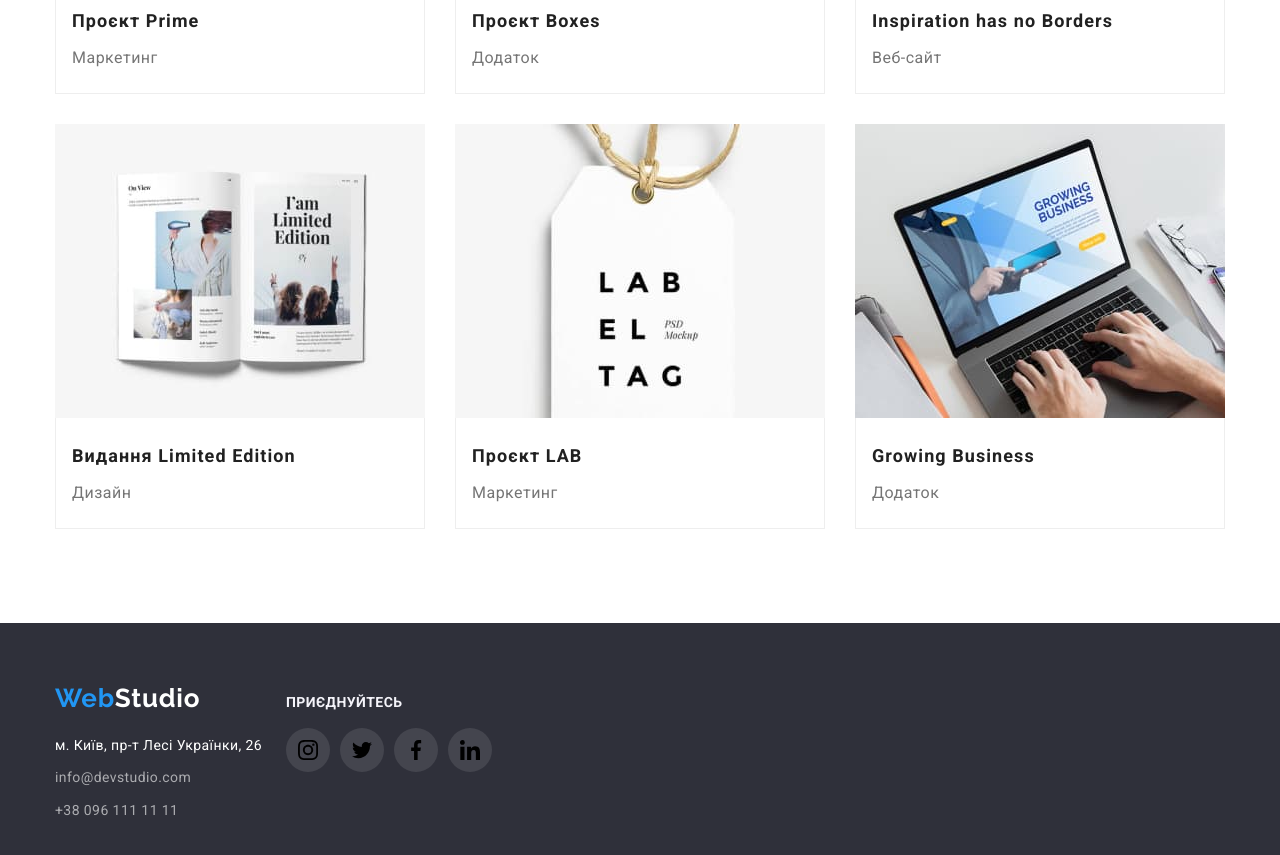
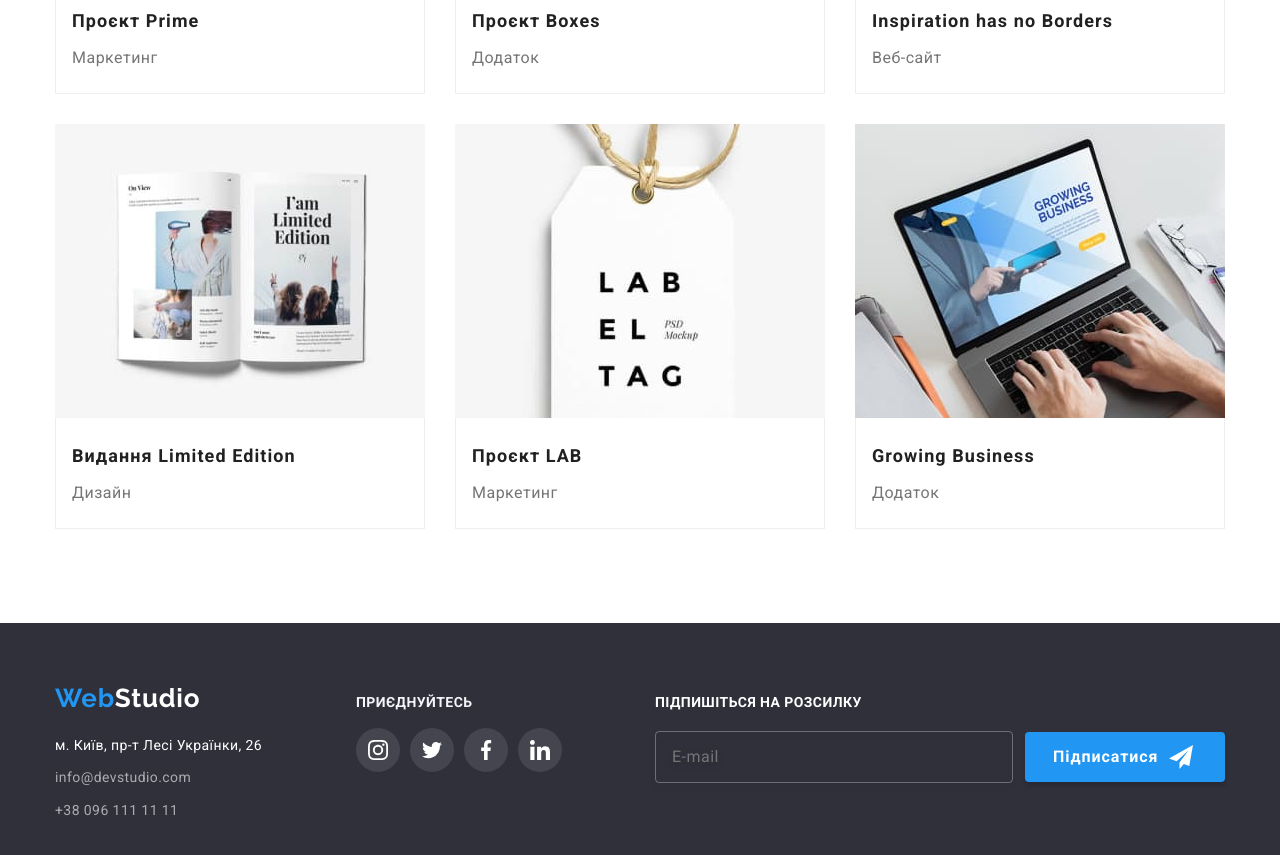
Before and after one commit to VictorLgchv/goit-markup-hw-06, a plain HTML site: page portfolio.html in a window 1280 px wide. Shown: the part 1012-1867 px from the top of the page. Drawn offline with nearby package versions, Linux system fonts and the light colour scheme.

Commit message:
Update portfolio.html

```diff
--- a/portfolio.html
+++ b/portfolio.html
@@ -344,39 +344,51 @@
             </ul>
           </address>
         </div>
-        <div class="footer-links">
+        <div class="footer__links">
           <h2 class="footer-links__title">приєднуйтесь</h2>
           <ul class="footer-icons__list">
             <li class="footer-icons__item">
               <a href="" class="footer-icons__link">
-                <svg class="footer-icon" width="20" height="20">
+                <svg class="footer__icon" width="20" height="20">
                   <use href="./images/icons/main-sprite.svg#icon2-1"></use>
                 </svg>
               </a>
             </li>
             <li class="footer-icons__item">
               <a href="" class="footer-icons__link">
-                <svg class="footer-icon" width="20" height="20">
+                <svg class="footer__icon" width="20" height="20">
                   <use href="./images/icons/main-sprite.svg#icon2-2"></use>
                 </svg>
               </a>
             </li>
             <li class="footer-icons__item">
               <a href="" class="footer-icons__link">
-                <svg class="footer-icon" width="20" height="20">
+                <svg class="footer__icon" width="20" height="20">
                   <use href="./images/icons/main-sprite.svg#icon2-3"></use>
                 </svg>
               </a>
             </li>
             <li class="footer-icons__item">
               <a href="" class="footer-icons__link">
-                <svg class="footer-icon" width="20" height="20">
+                <svg class="footer__icon" width="20" height="20">
                   <use href="./images/icons/main-sprite.svg#icon2-4"></use>
                 </svg>
               </a>
             </li>
           </ul>
         </div>
+        <div class="footer__subscribe">
+          <h2 class="footer-subscribe__title">Підпишіться на розсилку</h2>
+            <form class="footer-subscribe__form">
+              <input type="email" name="email" placeholder="E-mail" />
+              <button type="submit" class="footer-subscribe__btn btn">
+                Підписатися
+                <svg class="btn-svg" width="24" height="24">
+                  <use href="./images/icons/main-sprite.svg#icon-send"></use>
+                </svg>
+              </button>
+            </form>
+        </div>
       </div>
     </footer>
 
```
